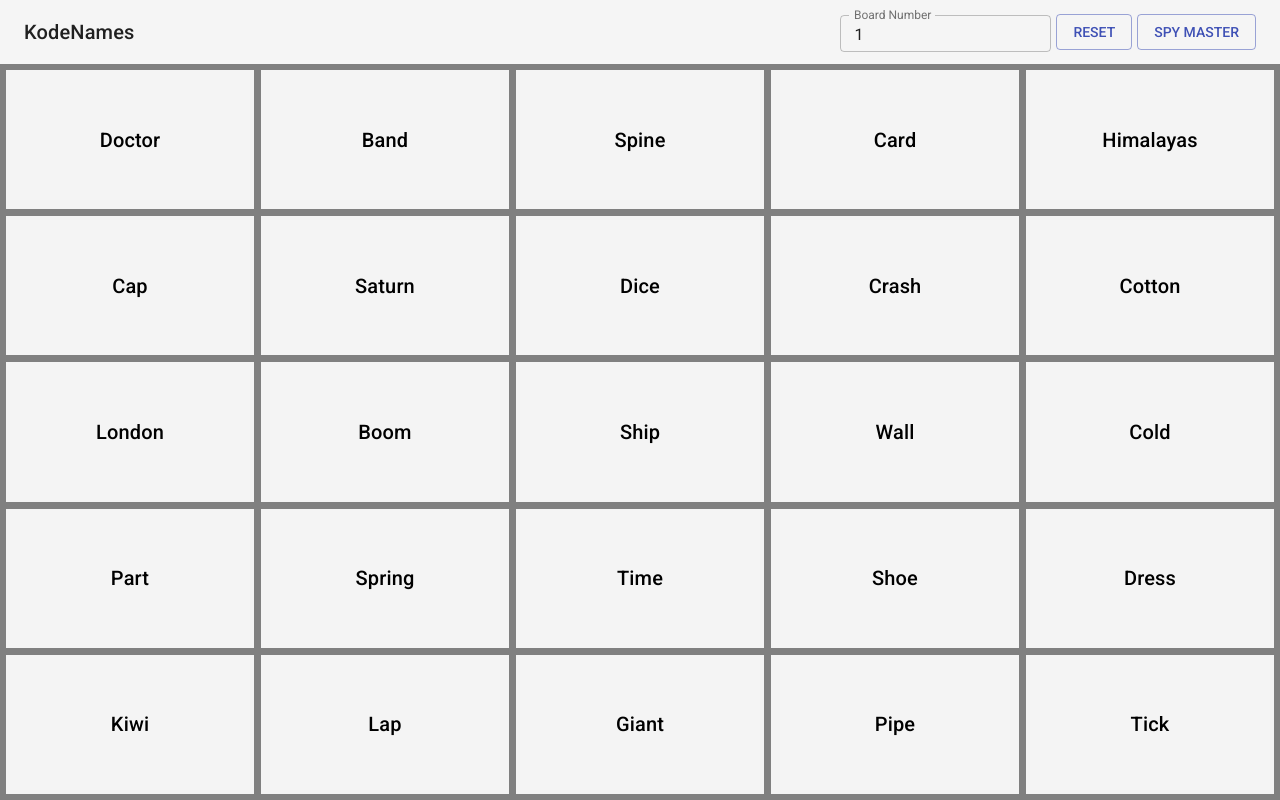
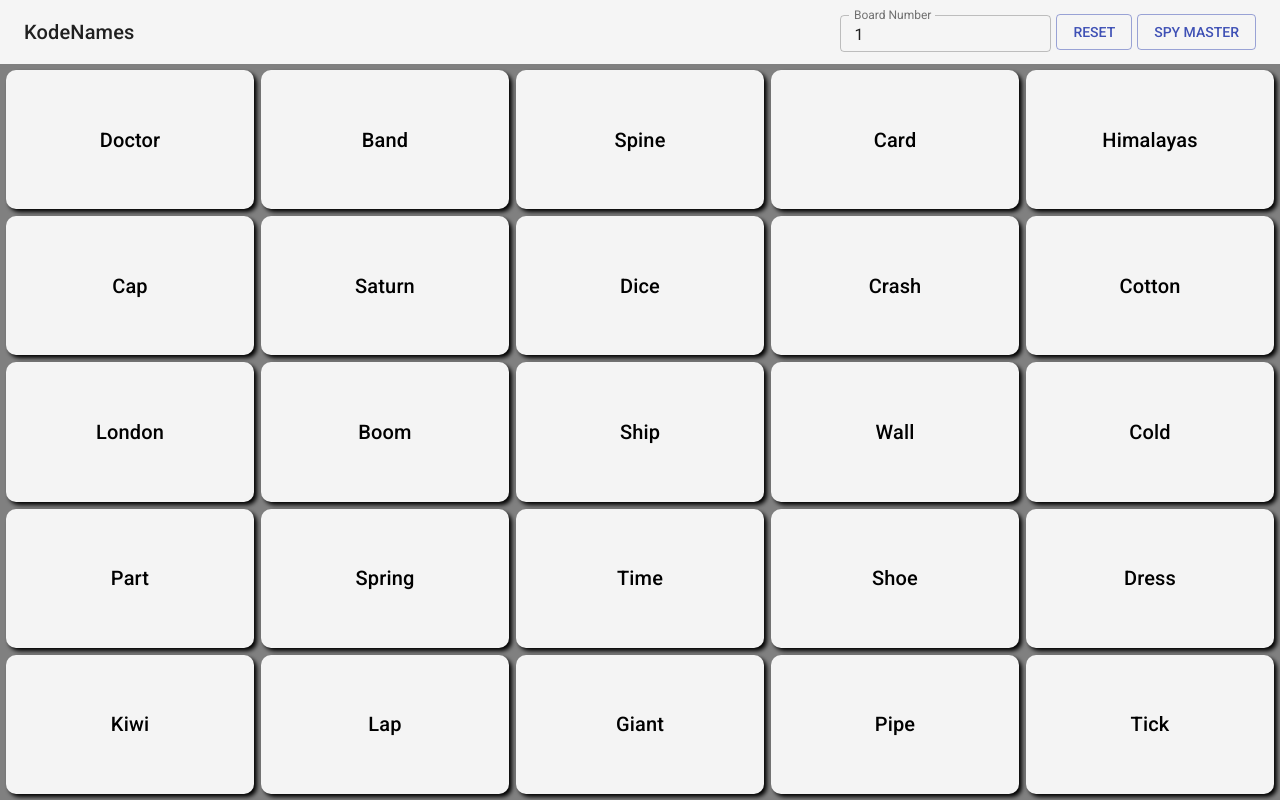
Before and after one commit to renbeynolds/website, a React app: page / in a window 1280 px wide. Built offline with nearby package versions, Linux system fonts and the light colour scheme; no server answers.

Commit message:
Add drop shadow

```diff
--- a/src/client/static/css/app.css
+++ b/src/client/static/css/app.css
@@ -26,6 +26,10 @@ body {
 .flip-container {
   height: 100%;
   width: 100%;
+  border-radius: 10px;
+  filter: drop-shadow(3px 3px 2px #000000);
+  -webkit-filter: drop-shadow(3px 3px 2px #000000);
+  -moz-filter: drop-shadow(3px 3px 2px #000000);
 }
 
 .flipper {
@@ -36,15 +40,6 @@ body {
   height: 100%;
 }
 
-/* .flip-container {
-  border-radius: 10px;
-  text-align: center;
-  padding: 0;
-  margin: 0;
-  filter: drop-shadow(3px 3px 2px #000000);
-  -webkit-filter: drop-shadow(3px 3px 2px #000000);
-  -moz-filter: drop-shadow(3px 3px 2px #000000);
-} */
 /*
 td:active {
   position: relative;
```
